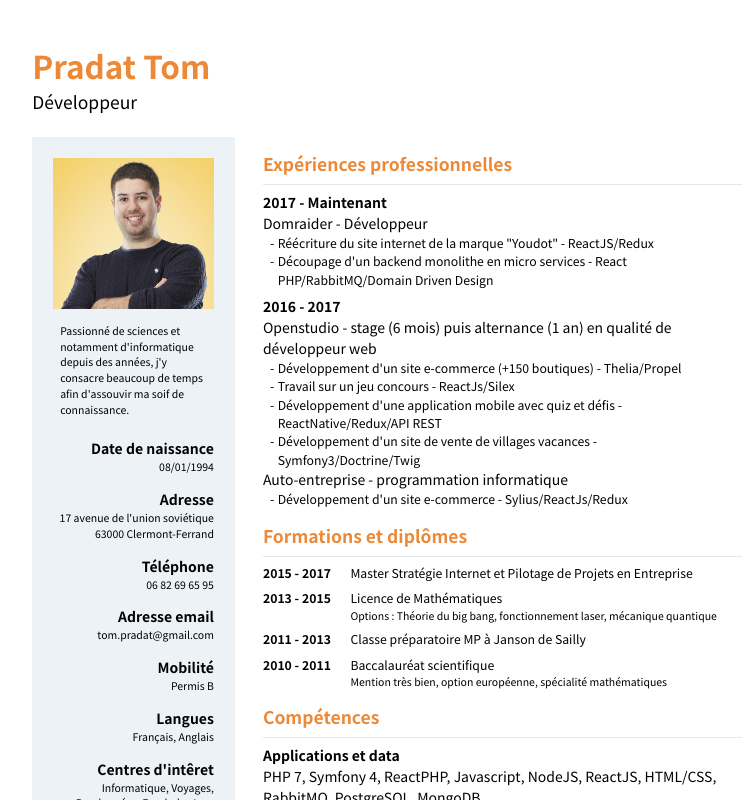
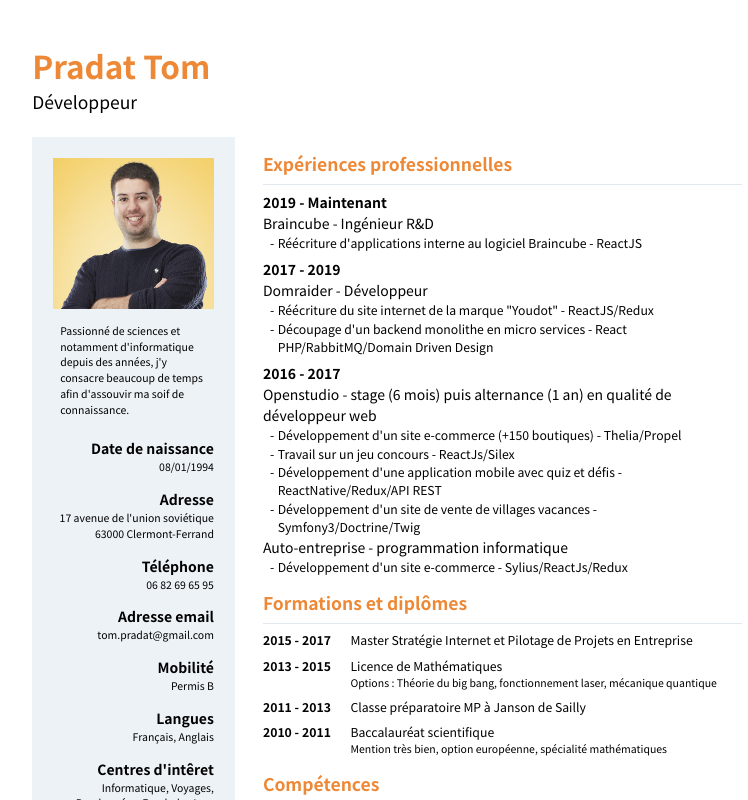
Before and after one commit to TomPradat/resume, a React (Create React App) app: page / in a window 1280 px wide. Shown: the top 800 px of the page, without its empty margins (253-1001 px from the left). Built offline with nearby package versions, Linux system fonts and the light colour scheme.

Commit message:
:sparkles: Add new job

```diff
--- a/src/data/data.js
+++ b/src/data/data.js
@@ -18,7 +18,19 @@ export default {
   stackshare: "https://stackshare.io/TomPradat",
   timeline: [
     {
+      start: 2019,
+      experiences: [
+        {
+          sum_up: "Braincube - Ingénieur R&D",
+          projects: [
+            "Réécriture d'applications interne au logiciel Braincube - ReactJS",
+          ],
+        }
+      ],
+    },
+    {
       start: 2017,
+      end: 2019,
       experiences: [
         {
           sum_up: "Domraider - Développeur",
```
